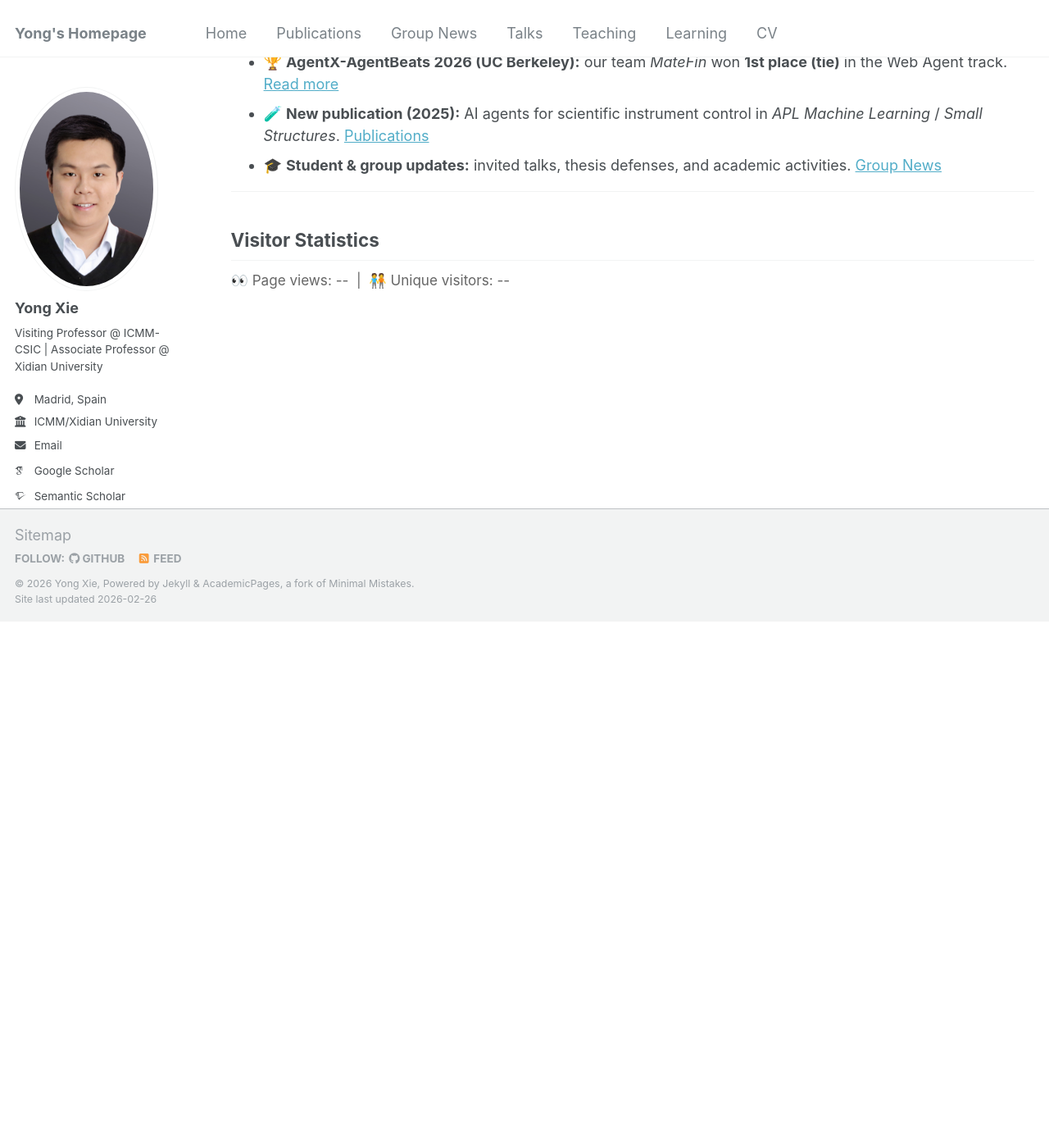
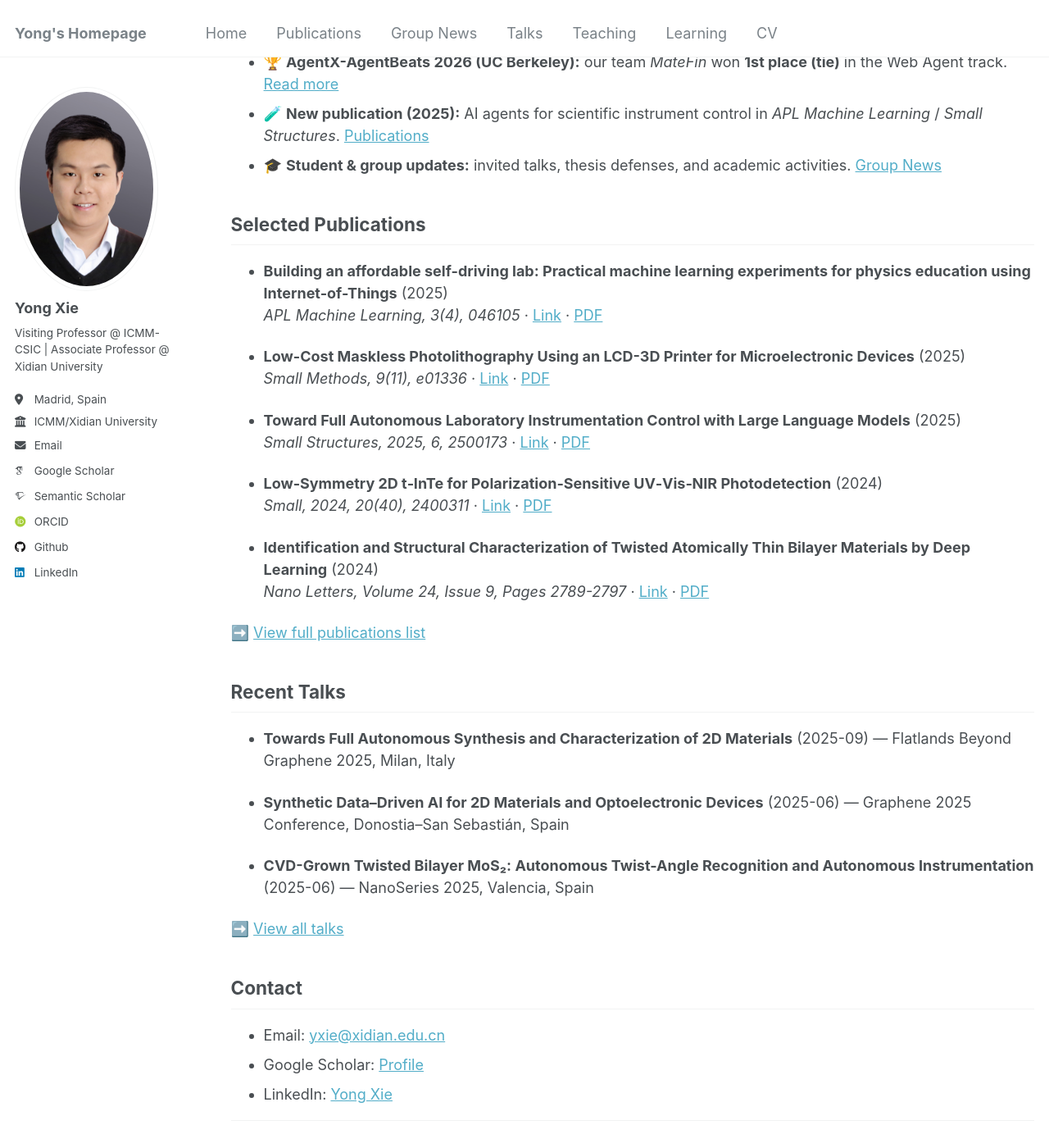
Before and after one commit to YongXie-ICMM/yongxie-icmm.github.io, a Jekyll site: the page built from _pages/about.md, in a window 1280 px wide and 1400 px high, scrolled down 935 px. Shown: the whole window at 82% size. Built offline with Jekyll 4.4.1, drawn with Linux system fonts in a browser that asks for light colours; some web fonts are replaced; comment, search, counter and statistics services are not loaded; before the commit the page ends 1693 px from its top, so only the background shows below that.

Commit message:
Add classic academic homepage sections and improve SEO metadata

```diff
--- a/_config.yml
+++ b/_config.yml
@@ -133,7 +133,7 @@ facebook:
   username               :
   app_id                 :
   publisher              :
-og_image                 :  # Open Graph/Twitter default site image
+og_image                 : /images/Photo.jpg # Open Graph/Twitter default site image
 # For specifying social profiles
 # - https://developers.google.com/structured-data/customize/social-profiles
 social:
--- a/_pages/about.md
+++ b/_pages/about.md
@@ -34,6 +34,31 @@ With 17+ years of research experience across academia and industry, I work at th
 - 🧪 **New publication (2025):** AI agents for scientific instrument control in *APL Machine Learning* / *Small Structures*. [Publications](/publications/)
 - 🎓 **Student & group updates:** invited talks, thesis defenses, and academic activities. [Group News](/group-news/)
 
+## Selected Publications
+
+{% assign selected_pubs = site.publications | sort: 'date' | reverse %}
+{% for post in selected_pubs limit:5 %}
+- **{{ post.title }}** ({{ post.date | date: "%Y" }})
+  {% if post.venue %}<em>{{ post.venue }}</em>{% endif %}{% if post.link %} · [Link]({{ post.link }}){% endif %}{% if post.paperurl %} · [PDF]({{ post.paperurl }}){% endif %}
+{% endfor %}
+
+➡️ [View full publications list](/publications/)
+
+## Recent Talks
+
+{% assign recent_talks = site.talks | sort: 'date' | reverse %}
+{% for post in recent_talks limit:3 %}
+- **{{ post.title }}** ({{ post.date | date: "%Y-%m" }}){% if post.venue %} — {{ post.venue }}{% endif %}{% if post.location %}, {{ post.location }}{% endif %}
+{% endfor %}
+
+➡️ [View all talks](/talks/)
+
+## Contact
+
+- Email: [yxie@xidian.edu.cn](mailto:yxie@xidian.edu.cn)
+- Google Scholar: [Profile](https://scholar.google.com/citations?user=bX_QzCQAAAAJ&hl)
+- LinkedIn: [Yong Xie](https://www.linkedin.com/in/yong-xie-2694a315)
+
 ---
 
 ## Visitor Statistics
```
